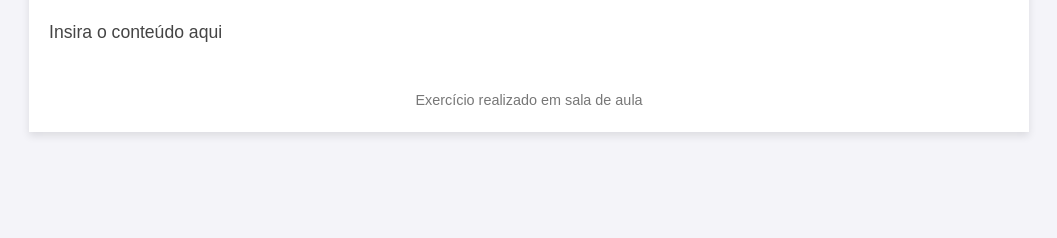
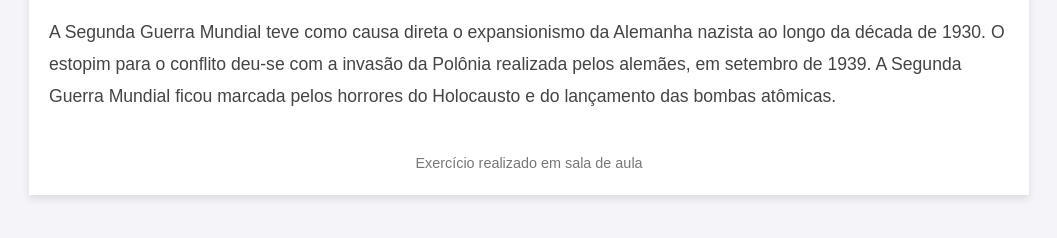
Before and after one commit to Daniel-Yassuo/Segunda-guerra-mundial, a plain HTML site: page contextohistorico.html in a window 1280 px wide. Shown: the part 94-332 px from the top of the page, without its empty margins (111-1168 px from the left). Drawn offline with Linux system fonts and the light colour scheme.

Commit message:
modificação arquivo contexto

```diff
--- a/contextohistorico.html
+++ b/contextohistorico.html
@@ -98,7 +98,7 @@
     <div class="section">
       <h2></h2>
       <p class="content">
-        Insira o conteúdo aqui
+        A Segunda Guerra Mundial teve como causa direta o expansionismo da Alemanha nazista ao longo da década de 1930. O estopim para o conflito deu-se com a invasão da Polônia realizada pelos alemães, em setembro de 1939. A Segunda Guerra Mundial ficou marcada pelos horrores do Holocausto e do lançamento das bombas atômicas.
       </p>
     </div>
 
```
